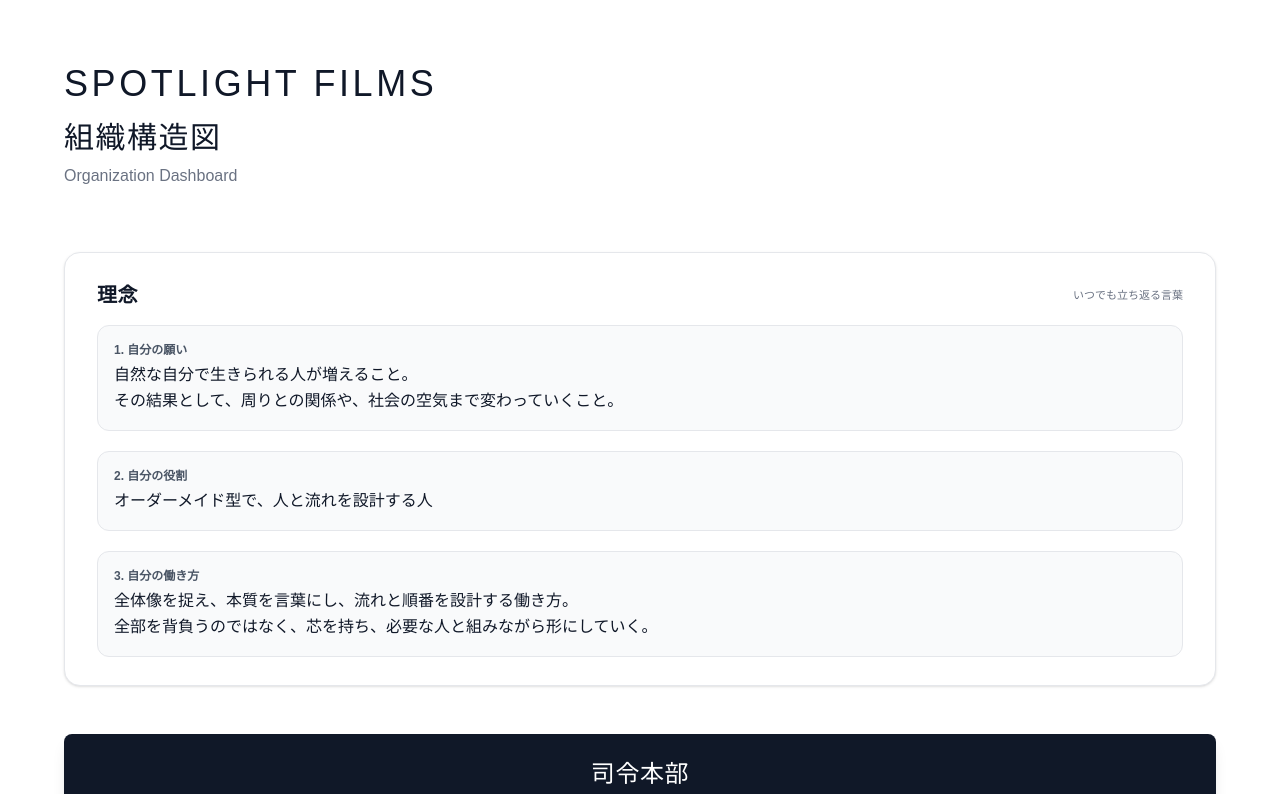
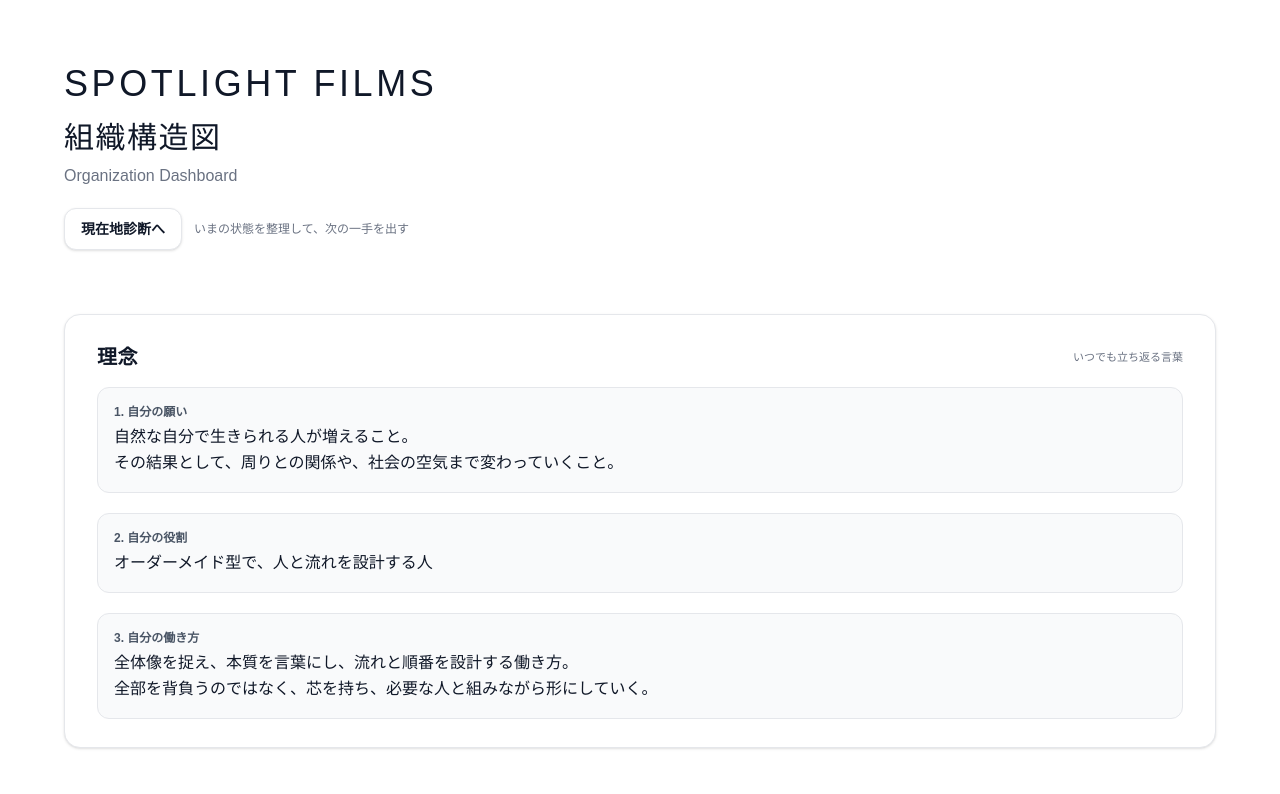
Before and after one commit to spotlight2016red-cmyk/matome-app, a Next.js app: page / in a window 1280 px wide. Shown: the top 794 px of the page. Built offline with nearby package versions, Linux system fonts and the light colour scheme.

Commit message:
[共通] ホームに現在地診断（/state-check）への導線を追加
ヘッダー直下にボタンリンクを配置。

Made-with: Cursor

```diff
--- a/app/components/OrganizationChart.tsx
+++ b/app/components/OrganizationChart.tsx
@@ -1,6 +1,7 @@
 "use client";
 
 import React from "react";
+import Link from "next/link";
 
 function FlowArrow() {
   return (
@@ -772,6 +773,18 @@ export function OrganizationChart() {
         <div className="text-4xl tracking-widest text-gray-900 mb-4">SPOTLIGHT FILMS</div>
         <h1 className="text-3xl tracking-wider text-gray-900 mb-2">組織構造図</h1>
         <p className="text-gray-500">Organization Dashboard</p>
+
+        <div className="mt-5 flex flex-wrap items-center gap-3">
+          <Link
+            href="/state-check"
+            className="inline-flex items-center justify-center rounded-xl border border-gray-200 bg-white px-4 py-2.5 text-sm font-semibold text-gray-900 shadow-sm hover:bg-gray-50 focus:outline-none focus:ring-2 focus:ring-gray-300"
+          >
+            現在地診断へ
+          </Link>
+          <div className="text-xs text-gray-500">
+            いまの状態を整理して、次の一手を出す
+          </div>
+        </div>
       </div>
 
       {/* 理念（常時表示） */}
```
